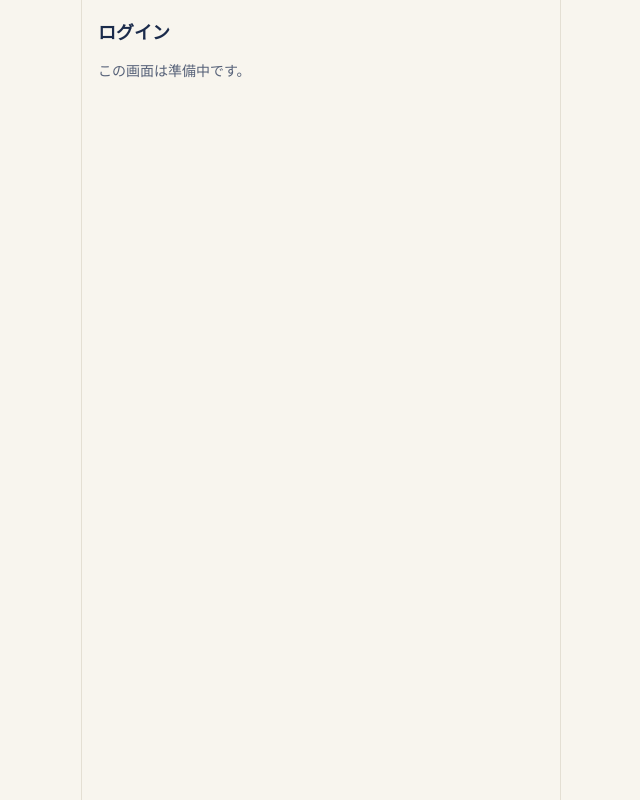
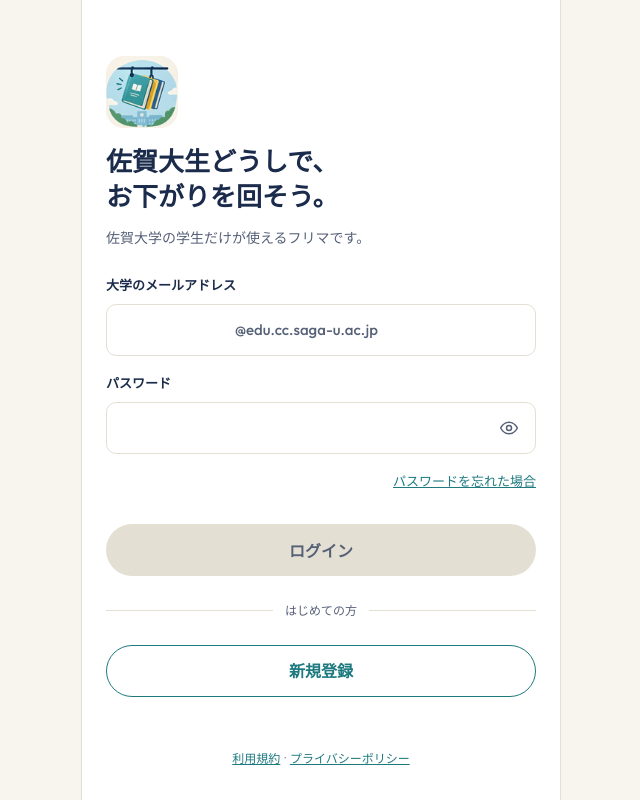
Before and after one commit to takuma0403/osagari_web, a React (Vite) app in the folder app/: page /login in a window 1280 px wide. Shown: the whole page, without its empty margins (319-959 px from the left). Built offline with nearby package versions, Linux system fonts and the light colour scheme.

Commit message:
✨ feat: ログイン画面を追加 AUTH-1, AUTHN-3 (#13)

```diff
--- a/app/src/components/AppLogo/AppLogo.tsx
+++ b/app/src/components/AppLogo/AppLogo.tsx
@@ -4,15 +4,20 @@ import styles from './AppLogo.module.css'
 type Props = {
   /** 表示する一辺の大きさ（px）。デザインではヘッダー 32、管理画面 30 */
   size: number
+  /** 角丸を変えるときなどに足すクラス（Login の 72px は --radius-dialog） */
+  className?: string
 }
 
 /**
  * アプリのロゴ。元画像（docs/design/assets/logo.png）は余白があるため、デザインと同じく拡大して切り抜く。
  * 文字のタイトルと並べて使うので、画像自体は装飾（alt なし）として扱う。
  */
-export function AppLogo({ size }: Props) {
+export function AppLogo({ size, className }: Props) {
   return (
-    <span className={styles.frame} style={{ width: size, height: size }}>
+    <span
+      className={[styles.frame, className].filter(Boolean).join(' ')}
+      style={{ width: size, height: size }}
+    >
       <img className={styles.image} src={logo} alt="" />
     </span>
   )
--- /dev/null
+++ b/app/src/features/auth/pages/LoginPage.module.css
@@ -0,0 +1,76 @@
+.page {
+  display: flex;
+  flex-direction: column;
+  flex-grow: 1;
+  gap: 24px;
+  padding: 56px var(--space-page-form) 32px;
+  background: var(--color-surface);
+}
+
+.intro {
+  display: flex;
+  flex-direction: column;
+  gap: 14px;
+}
+
+.logo {
+  border-radius: var(--radius-dialog);
+}
+
+.catch {
+  font-size: var(--text-catch);
+  font-weight: 700;
+  line-height: 1.35;
+}
+
+.lead {
+  color: var(--color-text-muted);
+  font-size: var(--text-body);
+}
+
+.form {
+  display: flex;
+  flex-direction: column;
+  gap: 24px;
+}
+
+.fields {
+  display: flex;
+  flex-direction: column;
+  gap: 16px;
+}
+
+.password {
+  display: flex;
+  flex-direction: column;
+  gap: 8px;
+}
+
+.forgot {
+  align-self: flex-end;
+  padding: 8px 0;
+  font-size: var(--text-label);
+}
+
+.divider {
+  display: flex;
+  align-items: center;
+  gap: 12px;
+  color: var(--color-text-muted);
+  font-size: var(--text-note);
+}
+
+.divider::before,
+.divider::after {
+  content: '';
+  flex-grow: 1;
+  height: 1px;
+  background: var(--color-border);
+}
+
+.footer {
+  margin-top: auto;
+  color: var(--color-text-muted);
+  font-size: var(--text-note);
+  text-align: center;
+}
--- /dev/null
+++ b/app/src/features/auth/pages/LoginPage.tsx
@@ -0,0 +1,113 @@
+import { useState, type FormEvent } from 'react'
+import { Link, useNavigate } from 'react-router'
+import { isApiError } from '../../../api/client'
+import { AppLogo } from '../../../components/AppLogo/AppLogo'
+import { Button, ButtonLink } from '../../../components/Button/Button'
+import { EmailField } from '../../../components/EmailField/EmailField'
+import { InfoBox } from '../../../components/InfoBox/InfoBox'
+import { TextField } from '../../../components/TextField/TextField'
+import { STUDENT_ID_LENGTH } from '../../../lib/studentId'
+import { login } from '../api'
+import styles from './LoginPage.module.css'
+
+type Failure = { locked: boolean; message: string }
+
+/**
+ * ログイン（AUTH-1, AUTHN-3）。デザインは Login.dc.html。
+ * パスワードが一致して再確認が必要なとき（202）は、チャレンジを持って /recheck へ進む。
+ * 失敗の文言はサーバーの message をそのまま出す（登録の有無を区別しない文言はサーバーが返す。AUTHN-3）。
+ */
+export function LoginPage() {
+  const navigate = useNavigate()
+  const [studentId, setStudentId] = useState('')
+  const [password, setPassword] = useState('')
+  const [submitting, setSubmitting] = useState(false)
+  const [failure, setFailure] = useState<Failure | null>(null)
+
+  const complete = studentId.length === STUDENT_ID_LENGTH && password !== ''
+  const locked = failure?.locked ?? false
+
+  // 入力を直したら前回の失敗の表示を消す（ロック中の表示も、別のアドレスなら当てはまらないため）
+  const edit =
+    <T,>(set: (value: T) => void) =>
+    (value: T) => {
+      set(value)
+      setFailure(null)
+    }
+
+  const handleSubmit = async (e: FormEvent) => {
+    e.preventDefault()
+    if (!complete || submitting || locked) return
+    setSubmitting(true)
+    setFailure(null)
+    try {
+      const result = await login(studentId, password)
+      if (result.kind === 'loggedIn') {
+        navigate('/', { replace: true })
+      } else {
+        navigate('/recheck', { state: { challenge: result.challenge } })
+      }
+    } catch (err) {
+      if (!isApiError(err)) throw err
+      // AUTHN-6: パスワードの入力ミスが続いて止まっている
+      setFailure({ locked: err.code === 'too_many_requests', message: err.message })
+      setSubmitting(false)
+    }
+  }
+
+  return (
+    <div className={styles.page}>
+      <div className={styles.intro}>
+        <AppLogo size={72} className={styles.logo} />
+        <h1 className={styles.catch}>
+          佐賀大生どうしで、
+          <br />
+          お下がりを回そう。
+        </h1>
+        <p className={styles.lead}>佐賀大学の学生だけが使えるフリマです。</p>
+      </div>
+
+      {failure && (
+        <InfoBox tone="danger" icon={locked ? 'lock' : 'alert'} role="alert">
+          {failure.message}
+          {locked && (
+            <>
+              <br />
+              思い出せない場合は、パスワードを再設定してください。
+            </>
+          )}
+        </InfoBox>
+      )}
+
+      <form className={styles.form} onSubmit={handleSubmit} noValidate>
+        <div className={styles.fields}>
+          <EmailField value={studentId} onChange={edit(setStudentId)} />
+          <div className={styles.password}>
+            <TextField
+              label="パスワード"
+              type="password"
+              autoComplete="current-password"
+              value={password}
+              onChange={(e) => edit(setPassword)(e.target.value)}
+            />
+            <Link to="/password-reset" className={styles.forgot}>
+              パスワードを忘れた場合
+            </Link>
+          </div>
+        </div>
+        <Button type="submit" fullWidth disabled={!complete || submitting || locked}>
+          ログイン
+        </Button>
+      </form>
+
+      <div className={styles.divider}>はじめての方</div>
+      <ButtonLink to="/signup" variant="secondary" fullWidth>
+        新規登録
+      </ButtonLink>
+
+      <p className={styles.footer}>
+        <Link to="/terms">利用規約</Link> · <Link to="/privacy">プライバシーポリシー</Link>
+      </p>
+    </div>
+  )
+}
--- a/app/src/routes.tsx
+++ b/app/src/routes.tsx
@@ -1,5 +1,6 @@
 import { Link, Navigate, type RouteObject } from 'react-router'
 import { BottomNav } from './components/BottomNav/BottomNav'
+import { LoginPage } from './features/auth/pages/LoginPage'
 import { PlaceholderPage } from './components/PlaceholderPage/PlaceholderPage'
 import { AdminLayout } from './layouts/AdminLayout/AdminLayout'
 import { MobileLayout } from './layouts/MobileLayout/MobileLayout'
@@ -19,7 +20,7 @@ export const routes: RouteObject[] = [
     // ログイン・登録（AUTH-1）。下部ナビなし
     element: <MobileLayout />,
     children: [
-      placeholder('/login', 'ログイン'),
+      { path: '/login', element: <LoginPage /> },
       placeholder('/signup', '新規登録'),
       placeholder('/signup/code', '認証コード入力（新規登録）'),
       placeholder('/signup/password', 'パスワード設定'),
@@ -27,6 +28,9 @@ export const routes: RouteObject[] = [
       placeholder('/password-reset/code', '認証コード入力（パスワード再設定）'),
       placeholder('/password-reset/password', '新しいパスワードの設定'),
       placeholder('/recheck', 'ログインの確認'),
+      // 利用規約・プライバシーポリシー（内容は未決。product/open-questions）
+      placeholder('/terms', '利用規約'),
+      placeholder('/privacy', 'プライバシーポリシー'),
     ],
   },
   {
```
Also changed, not shown: app/src/test/Destination.tsx (added, +7 -0 lines), app/src/test/renderRoute.tsx (added, +27 -0 lines), 2 other files (tests, documents, lock files or other folders).
